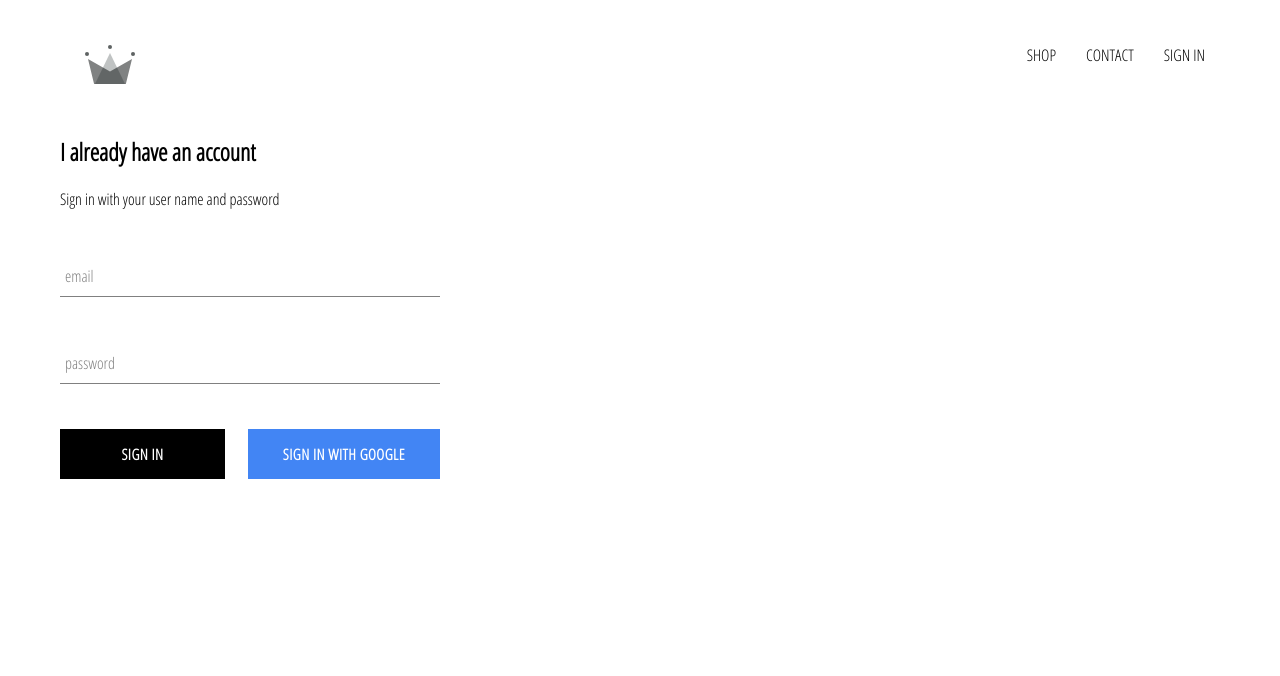
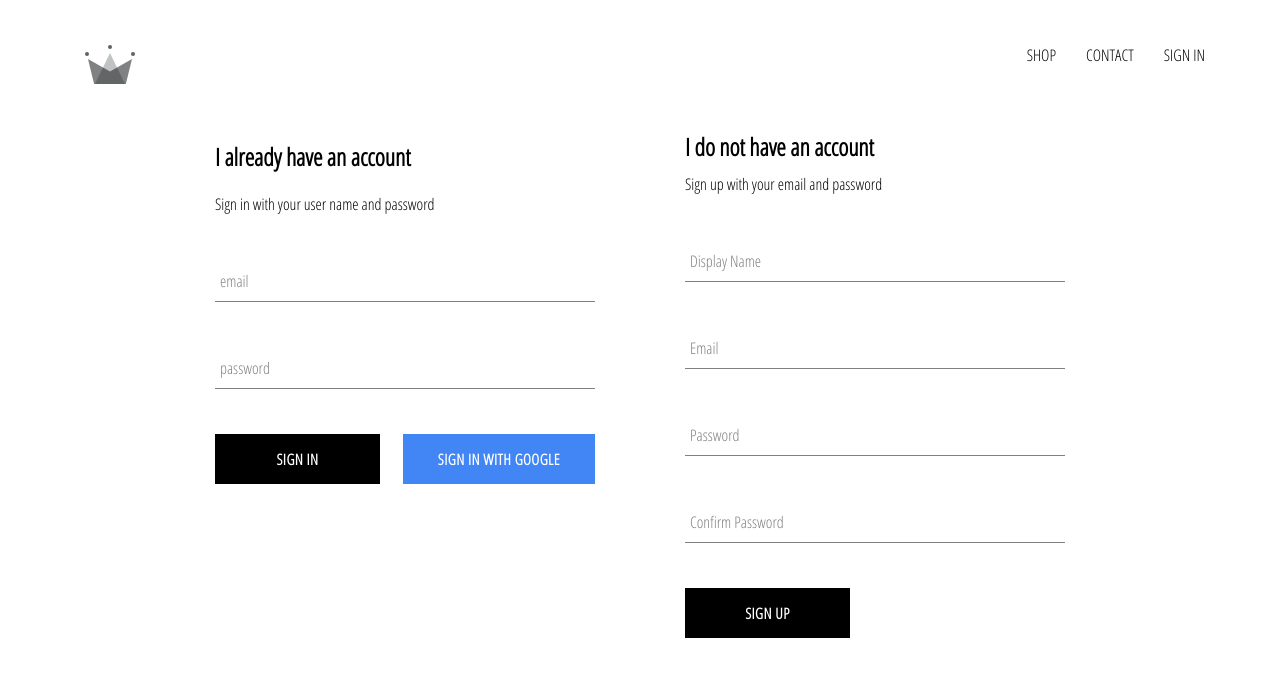
Before and after one commit to njaiuto/crwn-clothing, a React (Create React App) app: page /signin in a window 1280 px wide. Shown: the top 676 px of the page. Built offline with nearby package versions, Linux system fonts and the light colour scheme; no server answers.

Commit message:
add sign-up, firestore

```diff
--- a/src/App.js
+++ b/src/App.js
@@ -6,7 +6,7 @@
 import ShopPage from './components/shop/shop.component';
 import Header from './components/header/header.component';
 import SignInAndSignUpPage from './components/sign-in-and-sign-up/sign-in-and-sign-up.component';
-import {auth } from './firebase/firebase.utils';
+import {auth, createUserProfileDocument } from './firebase/firebase.utils';
 
 class App extends React.Component {
   constructor() {
@@ -20,9 +20,22 @@
   unsubscribeFromAuth = null;
 
   componentDidMount() {
-    this.unsubscribeFromAuth = auth.onAuthStateChanged(user => {
-      this.setState({ currentUser: user });
-      console.log(user);
+    this.unsubscribeFromAuth = auth.onAuthStateChanged(async userAuth => {
+      if (userAuth) {
+        const userRef = await createUserProfileDocument(userAuth);
+
+        userRef.onSnapshot(snapShot => {
+          this.setState({
+            currentUser: {
+              id: snapShot.id,
+              ...snapShot.data()
+            }
+          }, () => {
+            console.log(this.state);
+          })
+        })
+      }
+      this.setState({ currentUser: userAuth });
     })
   }
 
@@ -31,14 +44,16 @@
   }
 
   render() {
-    return <div>
+    return (
+      <div>
         <Header currentUser={this.state.currentUser}/>
         <Switch>
           <Route exact path='/' component={HomePage} />
           <Route path='/shop' component={ShopPage} />
           <Route path-='/signin' component={SignInAndSignUpPage} />
         </Switch>
-      </div>;
+      </div>
+    );
   }
 }
 
--- a/src/components/shop/shop.component.jsx
+++ b/src/components/shop/shop.component.jsx
@@ -10,7 +10,6 @@
         this.state = {
             collections: SHOP_DATA
         }
-        console.log(SHOP_DATA);
     }
 
     render() {
--- a/src/components/sign-in-and-sign-up/sign-in-and-sign-up.component.jsx
+++ b/src/components/sign-in-and-sign-up/sign-in-and-sign-up.component.jsx
@@ -1,11 +1,13 @@
 import React from 'react';
 
 import './sign-in-and-sign-up.styles.scss';
-import SignIn from '../../components/sign-in/sign-in.component';
+import SignIn from '../sign-in/sign-in.component';
+import SignUp from '../sign-up/sign-up.component';
 
 const SignInAndSignUpPage = () => (
     <div className='sign-in-and-sign-up'>
-        <SignIn />
+      <SignIn />
+      <SignUp />
     </div>
 
 );
--- a/src/components/sign-in-and-sign-up/sign-in-and-sign-up.styles.scss
+++ b/src/components/sign-in-and-sign-up/sign-in-and-sign-up.styles.scss
@@ -0,0 +1,6 @@
+.sign-in-and-sign-up {
+    width: 850px;
+    display: flex;
+    justify-content: space-between;
+    margin: 30px auto;
+}
--- /dev/null
+++ b/src/components/sign-up/sign-up.component.jsx
@@ -0,0 +1,106 @@
+import React from 'react';
+
+import FormInput from '../form-input/form-input.component';
+import CustomButton from '../custom-button/custom-button.component';
+import {auth, createUserProfileDocument } from '../../firebase/firebase.utils';
+
+import './sign-up.styles.scss';
+
+class SignUp extends React.Component {
+  constructor() {
+    super();
+    this.state =  {
+      displayName: '',
+      email: '',
+      password: '',
+      confirmPassword: ''
+    }
+  }
+
+  handleSubmit = async event => {
+    event.preventDefault();
+
+    const {displayName, email, password, confirmPassword } = this.state;
+
+    if (password !== confirmPassword) {
+      alert('passwords do not match');
+      return;
+    }
+
+    try {
+      const { user } = await auth.createUserWithEmailAndPassword(email, password);
+
+      await createUserProfileDocument(user, { displayName });
+
+      // clear the form
+      this.setState({
+        displayName: '',
+        email: '',
+        password: '',
+        confirmPassword: ''
+      });
+
+    } catch (error) {
+      console.log(error);
+    }
+  }
+
+  handleChange = event => {
+    const { name, value } = event.target;
+    this.setState({ [name]: value });
+  }
+
+  render() {
+    const {displayName, email, password, confirmPassword } = this.state;
+    return (
+      <div className='sign-up'>
+        <h2 className='title'>I do not have an account</h2>
+        <span>Sign up with your email and password</span>
+        <form className='sign-up-form' onSubmit={this.handleSubmit}>
+          <FormInput
+            type='text'
+            name='displayName'
+            value={displayName}
+            onChange={this.handleChange}
+            label='Display Name'
+            required
+            >
+          </FormInput>
+
+          <FormInput
+            type='email'
+            name='email'
+            value={email}
+            onChange={this.handleChange}
+            label='Email'
+            required
+            >
+          </FormInput>
+
+                    <FormInput
+            type='password'
+            name='password'
+            value={password}
+            onChange={this.handleChange}
+            label='Password'
+            required
+            >
+          </FormInput>
+
+          <FormInput
+            type='password'
+            name='confirmPassword'
+            value={confirmPassword}
+            onChange={this.handleChange}
+            label='Confirm Password'
+            required
+            >
+          </FormInput>
+          <CustomButton type='submit'>SIGN UP</CustomButton>
+        </form>
+      </div>
+    );
+  }
+}
+
+export default SignUp;
--- /dev/null
+++ b/src/components/sign-up/sign-up.styles.scss
@@ -0,0 +1,9 @@
+.sign-up {
+  display: flex;
+  flex-direction: column;
+  width: 380px;
+
+  .title {
+    margin: 10px 0;
+  }
+}
--- a/src/firebase/firebase.utils.js
+++ b/src/firebase/firebase.utils.js
@@ -11,6 +11,30 @@
   appId: "1:612709532539:web:80a06bebc25e5a90a173de"
 };
 
+export const createUserProfileDocument = async (userAuth, additionalData) => {
+  if (!userAuth) return;
+
+  const userRef = firestore.doc(`users/${userAuth.uid}`);
+  const snapShot = await userRef.get();
+
+  if (!snapShot.exists) {
+    const { displayName, email } = userAuth;
+    const createdAt = new Date();
+    try {
+      await userRef.set({
+        displayName,
+        email,
+        createdAt,
+        ...additionalData
+      })
+    } catch(error) {
+      console.log('error creating user', error.message);
+    }
+  }
+
+  return userRef;
+}
+
 firebase.initializeApp(config);
 
 export const auth = firebase.auth();
```
Lines whose indentation alone changed are shown as unchanged.
